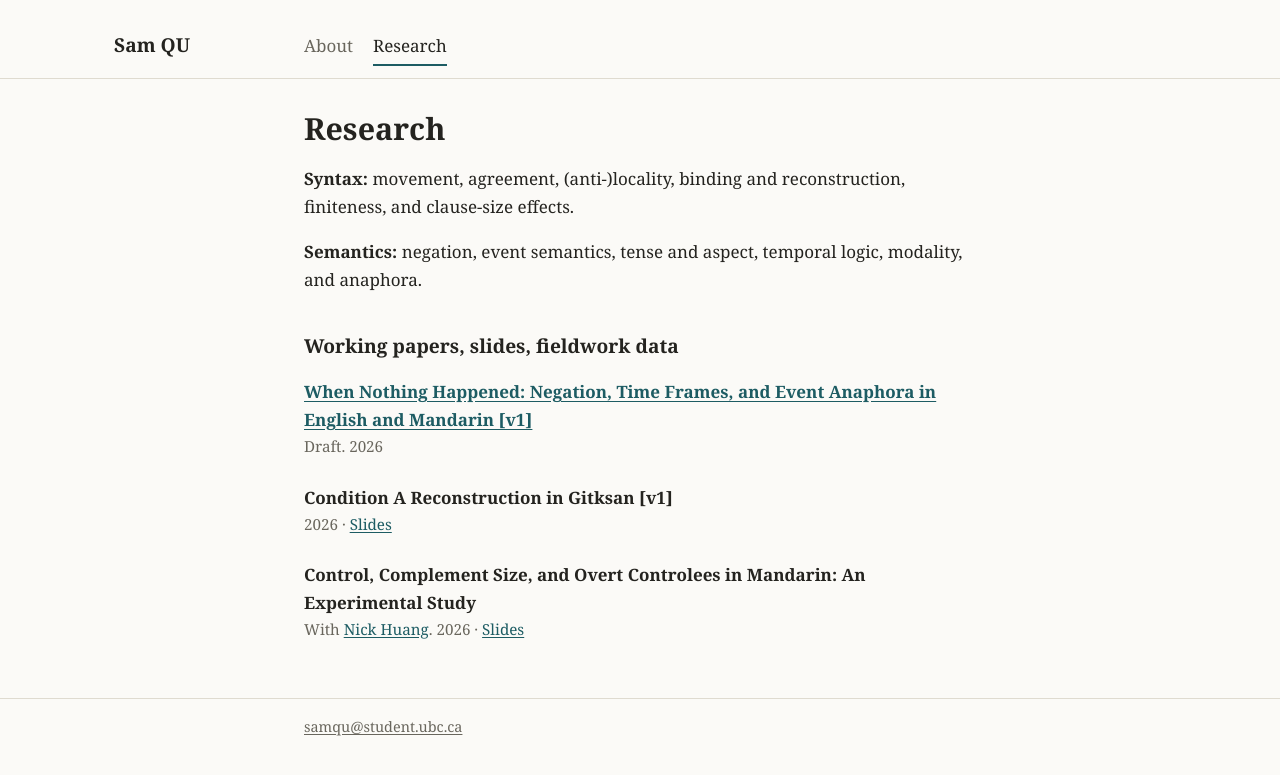
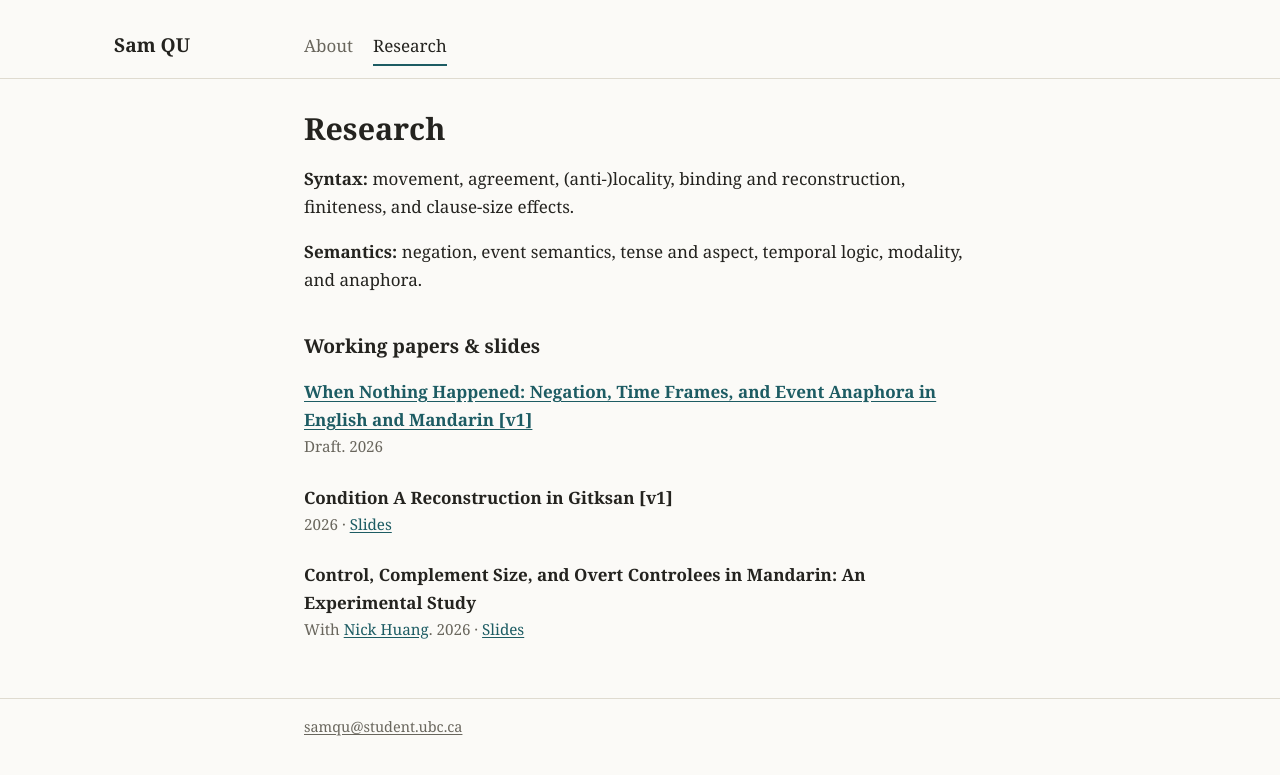
Before and after one commit to sam-z-qu/sam-z-qu.github.io, a Jekyll site: the page built from research.md, in a window 1280 px wide. Shown: the top 775 px of the page. Built offline with Jekyll 4.4.1, drawn with Linux system fonts in a browser that asks for light colours.

Commit message:
Change header from 'Working papers, slides, fieldwork data' to 'Working papers & slides'
Updated section header for clarity and consistency.

```diff
--- a/research.md
+++ b/research.md
@@ -9,7 +9,7 @@ permalink: /research/
 
 **Semantics:** negation, event semantics, tense and aspect, temporal logic, modality, and anaphora.
 
-## Working papers, slides, fieldwork data
+## Working papers & slides
 
 <ul class="papers">
 {% for paper in site.data.papers %}
```
